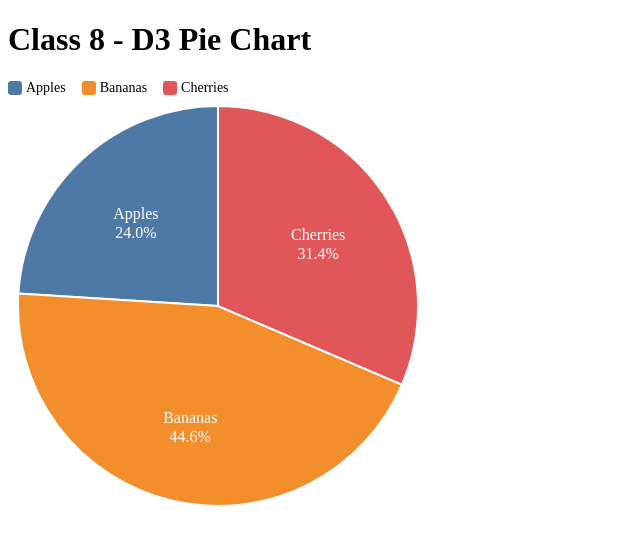
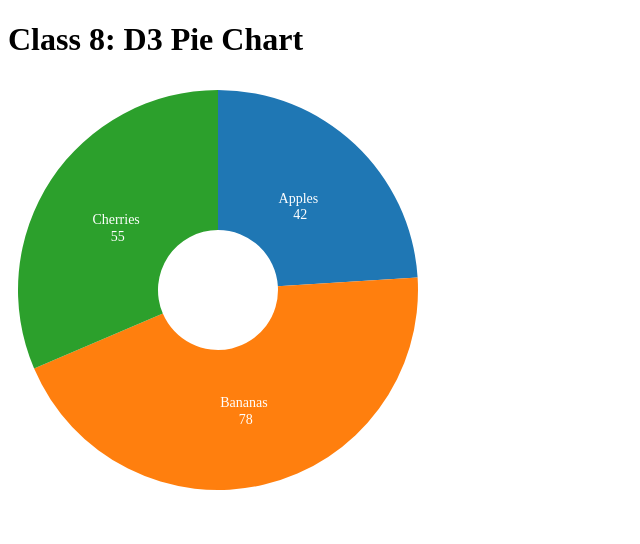
Before and after one commit to haoshuai999/dvs-mentorship, a SvelteKit app in the folder 2026/svelte-2026/: page /class8 in a window 1280 px wide. Shown: the top 544 px of the page, without its empty margins (0-640 px from the left). Built offline with nearby package versions, Linux system fonts and the light colour scheme.

Commit message:
Update the class 8 page

```diff
--- a/2026/svelte-2026/src/routes/class8/+page.svelte
+++ b/2026/svelte-2026/src/routes/class8/+page.svelte
@@ -12,97 +12,45 @@
 	const radius = 200;
 	const labelRadius = 120;
 
-	const color = d3
+	const colorScale = d3
 		.scaleOrdinal()
 		.domain(data.map((d) => d.label))
-		.range(d3.schemeTableau10);
+		.range(d3.schemeCategory10);
 
-	const pieData = $derived(
-		d3
+	const pie = d3
 		.pie()
 		.value((d) => d.value)
-			.sort((a, b) => d3.descending(a.label, b.label))(data),
-	);
+		.sort(null)(data);
 
-	// To convert this pie chart into a donut chart, replace the line below with:
-	// const arcPath = d3.arc().innerRadius(radius * 0.5).outerRadius(radius);
-	const arcPath = d3.arc().innerRadius(0).outerRadius(radius);
-	const labelArc = d3.arc().innerRadius(labelRadius).outerRadius(labelRadius);
-	const total = $derived(d3.sum(data, (d) => d.value));
-	const format = d3.format(".1f");
+	const arcPath = d3
+		.arc()
+		.innerRadius(radius * 0.3)
+		.outerRadius(radius);
+
+	const labelArcPath = d3
+		.arc()
+		.innerRadius(labelRadius)
+		.outerRadius(labelRadius);
 </script>
 
-<h1>Class 8 - D3 Pie Chart</h1>
+<h1>Class 8: D3 Pie Chart</h1>
 
-<div class="chart-wrap">
-	<div class="legend">
-		{#each data as item}
-			<div class="legend-item">
-				<span class="swatch" style:background={color(item.label)}></span>
-				<span>{item.label}</span>
-			</div>
-		{/each}
-	</div>
-	<svg {width} {height} aria-label="Fruit distribution pie chart">
-		<g transform="translate({width / 2},{height / 2})">
-			{#each pieData as slice}
-				<g>
-					<title>{slice.data.value}</title>
-					<path
-						d={arcPath(slice)}
-						fill={color(slice.data.label)}
-						stroke="#ffffff"
-						stroke-width="2"
-					/>
-				</g>
-			{/each}
-
-			{#each pieData as slice}
+<svg {width} {height}>
+	<g transform={`translate(${width / 2}, ${height / 2})`}>
+		{#each pie as slice}
+			<path d={arcPath(slice)} fill={colorScale(slice.data.label)} />
 			<text
-					x={labelArc.centroid(slice)[0]}
-					y={labelArc.centroid(slice)[1]}
+				transform={`translate(${labelArcPath.centroid(slice)})`}
 				text-anchor="middle"
-					font-size="16px"
-					fill="white"
+				alignment-baseline="middle"
+				font-size="14px"
+				fill="#fff"
 			>
-					{slice.data.label}
-				</text>
-				<text
-					x={labelArc.centroid(slice)[0]}
-					y={labelArc.centroid(slice)[1]}
-					text-anchor="middle"
-					dy="1.2em"
-					font-size="16px"
-					fill="white"
-				>
-					{format((slice.data.value / total) * 100)}%
+				<tspan>{slice.data.label}</tspan>
+				<tspan x="0" dy="1.2em">
+					{slice.data.value}
+				</tspan>
 			</text>
 		{/each}
 	</g>
 </svg>
-</div>
-
-<style>
-	.chart-wrap {
-		display: flex;
-		flex-direction: column;
-	}
-
-	.legend {
-		display: flex;
-		gap: 16px;
-	}
-
-	.legend-item {
-		display: flex;
-		gap: 4px;
-		align-items: center;
-		font-size: 14px;
-	}
-
-	.swatch {
-		width: 14px;
-		height: 14px;
-		border-radius: 3px;
-	}
-</style>
```
Lines whose indentation alone changed are shown as unchanged.
